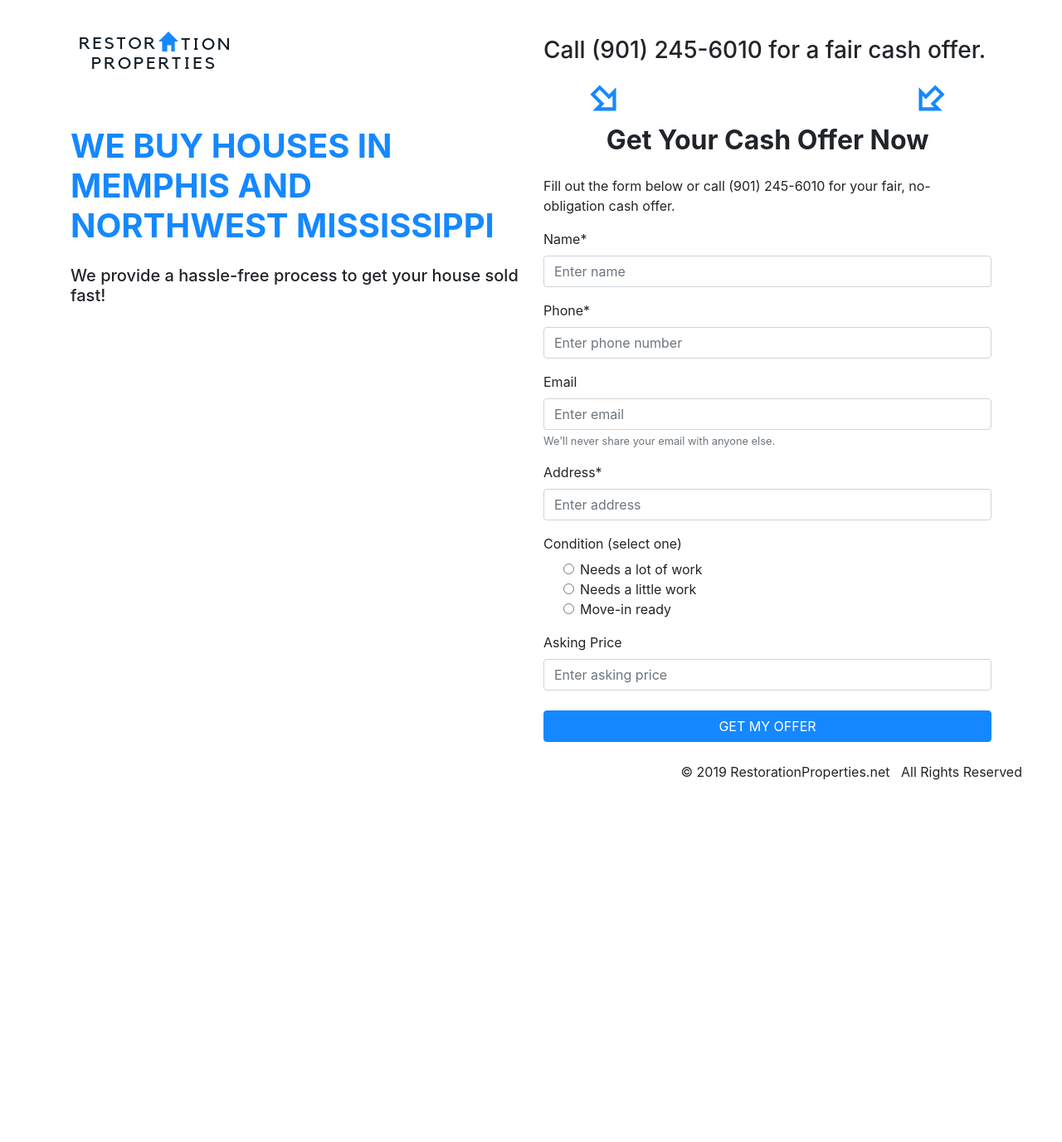
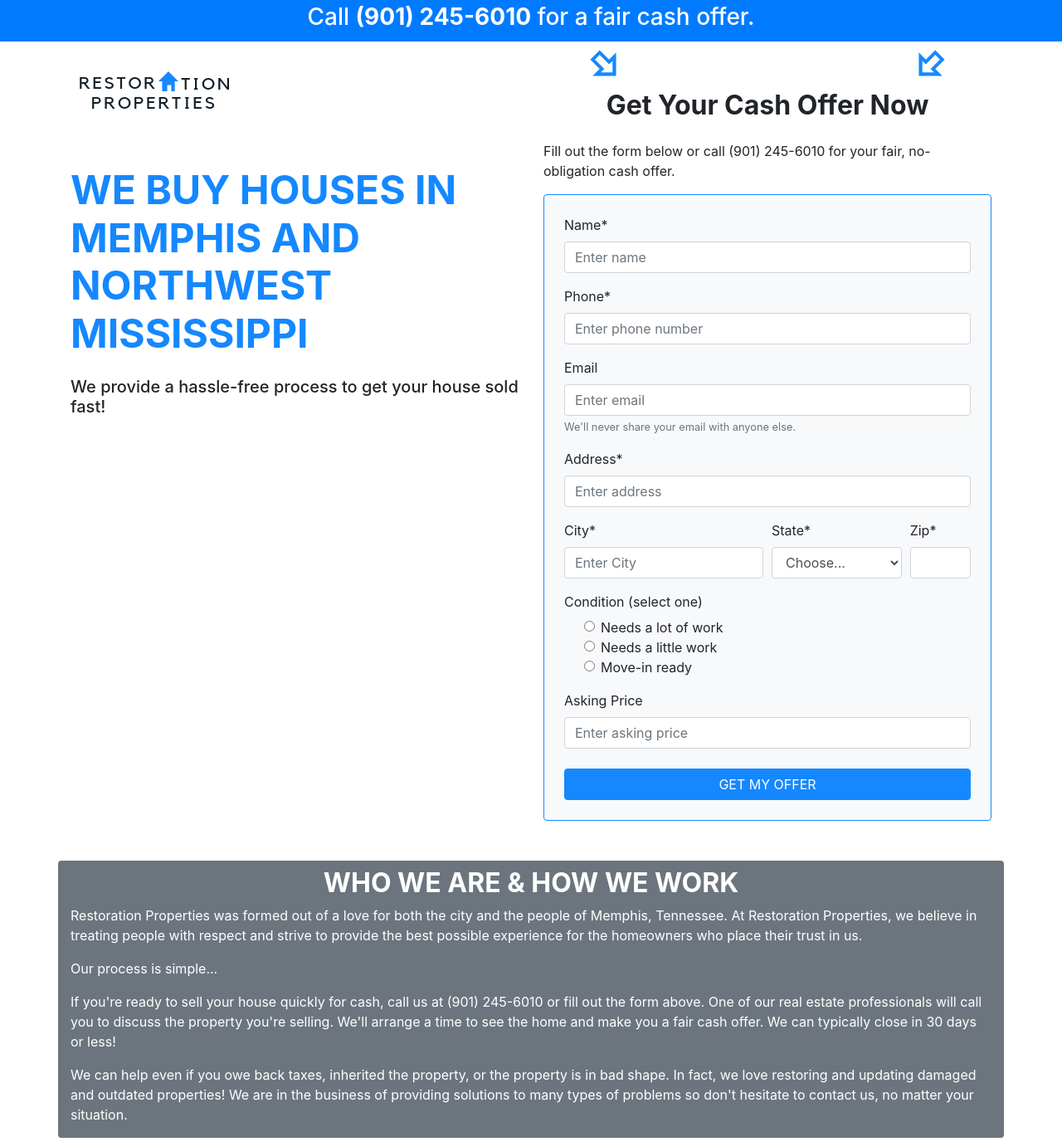
Before and after one commit to grahamlangford/restoration-properties, a website: page dist/index.html in a window 1280 px wide. Shown: the part 4-1380 px from the top of the page at 83% size. Before the commit the page ends 972 px from the top, so only its background shows below. Drawn offline with nearby package versions, Linux system fonts and the light colour scheme.

Commit message:
added city/state/zip; added about section; added topbar

```diff
--- a/dist/index.html
+++ b/dist/index.html
@@ -22,33 +22,35 @@
   </head>
 
   <body>
-    <div class="container">
+    <header class="fixed-top bg-primary pt-2 pb-1">
+      <h3 class="text-center text-white">
+        Call <strong>(901) 245-6010</strong> for a fair cash offer.
+      </h3>
+    </header>
+
+    <div class="container mt-5">
       <div class="row">
-        <div class="col-md">
+        <div class="col-lg">
           <img
             src="/media/rp_logo_gsuite.png"
-            class="mx-auto ml-md-n5 d-block"
+            class="mx-auto ml-lg-n5 d-block"
             alt="Restoration Properties Logo"
           />
 
-          <h1 class="text-primary text-center text-md-left my-md-4">
+          <h1 class="text-primary text-center text-lg-left my-lg-4">
             We buy houses in Memphis and Northwest Mississippi
           </h1>
           <h5>We provide a hassle-free process to get your house sold fast!</h5>
         </div>
 
-        <div class="col-md">
-          <h3 class="mt-2 mt-md-5">
-            Call (901) 245-6010 for a fair cash offer.
-          </h3>
-
+        <div class="col-lg">
           <img
             src="media/arrow-bottom-right-bold-outline.svg"
-            class="ml-4 ml-md-5 my-2"
+            class="ml-4 ml-lg-5 my-2"
           />
           <img
             src="media/arrow-bottom-right-bold-outline.svg"
-            class="flip float-right mr-4 mr-md-5 my-2"
+            class="flip float-right mr-4 mr-lg-5 my-2"
           />
 
           <h2 class="text-center">Get your cash offer now</h2>
@@ -58,13 +60,18 @@
             no-obligation cash offer.
           </p>
 
-          <form>
+          <div class="bg-light p-4 border border-primary rounded">
+            <form
+              action="https://formspree.io/grahamlangford87@gmail.com"
+              method="POST"
+            >
               <div class="form-group">
                 <label for="name">Name*</label>
                 <input
                   type="text"
                   class="form-control"
                   id="name"
+                  name="name"
                   placeholder="Enter name"
                   required
                 />
@@ -73,9 +80,10 @@
               <div class="form-group">
                 <label for="phone">Phone*</label>
                 <input
-                type="text"
+                  type="tel"
                   class="form-control"
                   id="phone"
+                  name="phone_number"
                   placeholder="Enter phone number"
                   required
                 />
@@ -87,6 +95,7 @@
                   type="email"
                   class="form-control"
                   id="email"
+                  name="email_address"
                   aria-describedby="emailHelp"
                   placeholder="Enter email"
                 />
@@ -101,9 +110,42 @@
                   type="text"
                   class="form-control"
                   id="address"
+                  name="physical_address"
                   placeholder="Enter address"
                   required
                 />
+              </div>
+
+              <div class="form-row">
+                <div class="form-group col-md-6">
+                  <label for="inputCity">City*</label>
+                  <input
+                    type="text"
+                    class="form-control"
+                    id="inputCity"
+                    name="city"
+                    placeholder="Enter City"
+                    required
+                  />
+                </div>
+                <div class="form-group col-md-4">
+                  <label for="state">State*</label>
+                  <select id="state" class="form-control" name="state">
+                    <option selected disabled>Choose...</option>
+                    <option value="TN">TN</option>
+                    <option value="MS">MS</option>
+                  </select>
+                </div>
+                <div class="form-group col-md-2">
+                  <label for="inputZip">Zip*</label>
+                  <input
+                    type="text"
+                    class="form-control"
+                    id="inputZip"
+                    name="zip"
+                    required
+                  />
+                </div>
               </div>
 
               <fieldset class="form-group">
@@ -119,7 +161,7 @@
                         type="radio"
                         name="condition"
                         id="conditionBad"
-                      value="bad"
+                        value="needs a lot of work"
                       />
                       <label class="form-check-label" for="gridRadios1">
                         Needs a lot of work
@@ -132,7 +174,7 @@
                         type="radio"
                         name="condition"
                         id="ConditionMed"
-                      value="medium"
+                        value="needs a little work"
                       />
                       <label class="form-check-label" for="gridRadios2">
                         Needs a little work
@@ -145,7 +187,7 @@
                         type="radio"
                         name="condition"
                         id="ConditionGood"
-                      value="good"
+                        value="move-in ready"
                       />
                       <label class="form-check-label" for="gridRadios3">
                         Move-in ready
@@ -161,13 +203,14 @@
                   type="text"
                   class="form-control"
                   id="price"
+                  name="asking_price"
                   placeholder="Enter asking price"
                 />
               </div>
 
               <button
                 type="submit"
-              class="btn btn-primary btn-block text-uppercase mt-md-4"
+                class="btn btn-primary btn-block text-uppercase mt-lg-4"
               >
                 Get my offer
               </button>
@@ -176,8 +219,43 @@
         </div>
       </div>
 
+      <div class="row mt-4 mt-lg-5 bg-secondary rounded">
+        <div class="col text-white">
+          <h2 class="text-uppercase text-center mt-2">
+            Who we are & how we work
+          </h2>
+
+          <p>
+            Restoration Properties was formed out of a love for both the city
+            and the people of Memphis, Tennessee. At Restoration Properties, we
+            believe in treating people with respect and strive to provide the
+            best possible experience for the homeowners who place their trust in
+            us.
+          </p>
+
+          <p>Our process is simple...</p>
+
+          <p>
+            If you're ready to sell your house quickly for cash, call us at
+            (901) 245-6010 or fill out the form above. One of our real estate
+            professionals will call you to discuss the property you're selling.
+            We'll arrange a time to see the home and make you a fair cash offer.
+            We can typically close in 30 days or less!
+          </p>
+
+          <p>
+            We can help even if you owe back taxes, inherited the property, or
+            the property is in bad shape. In fact, we love restoring and
+            updating damaged and outdated properties! We are in the business of
+            providing solutions to many types of problems so don't hesitate to
+            contact us, no matter your situation.
+          </p>
+        </div>
+      </div>
+    </div>
+
     <footer class="footer">
-      <p class="text-center text-md-right mr-md-5 mt-4">
+      <p class="text-center text-lg-right mr-lg-5 mt-4">
         &copy; 2019 RestorationProperties.net&nbsp;&nbsp;&nbsp;All Rights
         Reserved
       </p>
--- a/dist/stylesheet.css
+++ b/dist/stylesheet.css
@@ -1,5 +1,6 @@
 h1 {
   text-transform: uppercase;
+  font-size: 3rem;
   font-weight: 700;
 }
 
@@ -9,7 +10,7 @@ h2 {
 }
 
 .container {
-  min-height: calc(100vh - 70px);
+  min-height: calc(100vh - 70px - 3rem);
 }
 
 .text-primary {
@@ -18,6 +19,10 @@ h2 {
 
 .btn-primary {
   background-color: #1588ff !important;
+  border-color: #1588ff !important;
+}
+
+.border-primary {
   border-color: #1588ff !important;
 }
 
@@ -31,5 +36,5 @@ img.flip {
 }
 
 .footer {
-  height: 50px;
+  height: 40px;
 }
```
Lines whose indentation alone changed are shown as unchanged.
